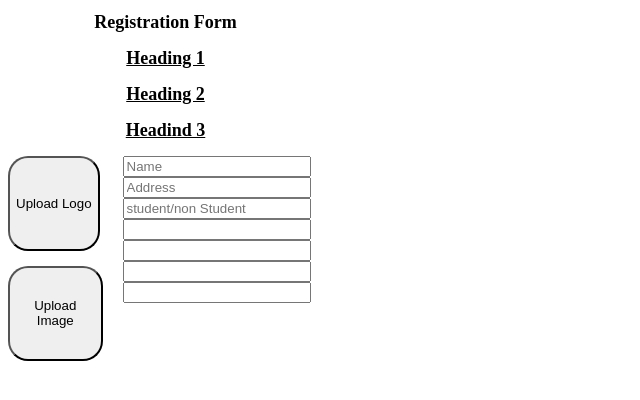
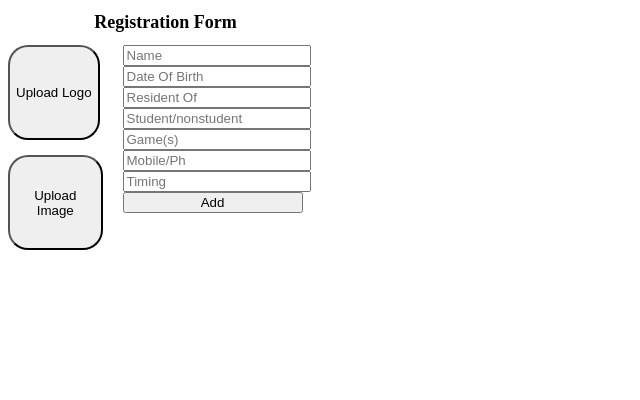
Before and after one commit to scratch/clubcard, a plain HTML site: page www/registration_form.html in a window 1280 px wide. Shown: the whole page, without its empty margins (0-640 px from the left). Drawn offline with Linux system fonts and the light colour scheme.

Commit message:
registration_form.html now accepts input.
TODO: Integrate with clubcard.html
     2. Upload photos in registration_form.html

```diff
--- a/www/css/clubcard.css
+++ b/www/css/clubcard.css
@@ -27,7 +27,7 @@ h1  {
 
 .clubheader {
     font-size: 16px;
-    text-align: center;
+    text-align: left;
     text-decoration: underline;
 }
 
--- a/www/registration_form.html
+++ b/www/registration_form.html
@@ -37,27 +37,39 @@
 }
 </style>
 
+<script>
+function writeRegnInfo(data) {
+    console.log(data.uname.value)
+    console.log(data.dob.value)
+    console.log(data.addr.value)
+    console.log(data.utype.value)
+    console.log(data.game.value)
+    console.log(data.mob.value)
+    console.log(data.timing.value)
+    return false;
+}
+</script>
+
+
 <body>
   <div class="container">
       <div class="heading-section">
         <h1>Registration Form</h1>
-        <h2>Heading 1</h2>
-        <h2>Heading 2</h2>
-        <h2>Headind 3 </h2>
       </div>
-    <form >
+    <form name="regn" action="" method="GET">
       <div class="leftImagesUpload">
-        <button>Upload Logo</button>
+        <button>Upload Logo </button>
         <button> Upload Image</button>
       </div>
       <div class="rightEnteryUserData">
-        <input type="text" placeholder="Name">
-        <input type="text" placeholder="Address">
-        <input type="text" placeholder="student/non Student">
-        <input type="text" placeholder="">
-        <input type="text" placeholder="">
-        <input type="text" placeholder="">
-        <input type="text" placeholder="">
+        <input type="text" name="uname" value="" placeholder="Name">
+        <input type="text" name="dob" value="" placeholder="Date Of Birth">
+        <input type="text" name="addr" placeholder="Resident Of">
+        <input type="text" name="utype" placeholder="Student/nonstudent">
+        <input type="text" name="game" placeholder="Game(s)">
+        <input type="text" name="mob" placeholder="Mobile/Ph">
+        <input type="text" name="timing" placeholder="Timing">
+        <input type="button" name="Button" value="Add" onClick="writeRegnInfo(this.form)">
       </div>
     </form>
   </div>
```
Also changed, not shown: www/clubcard.html (+4 -7 lines), 2 other files.
